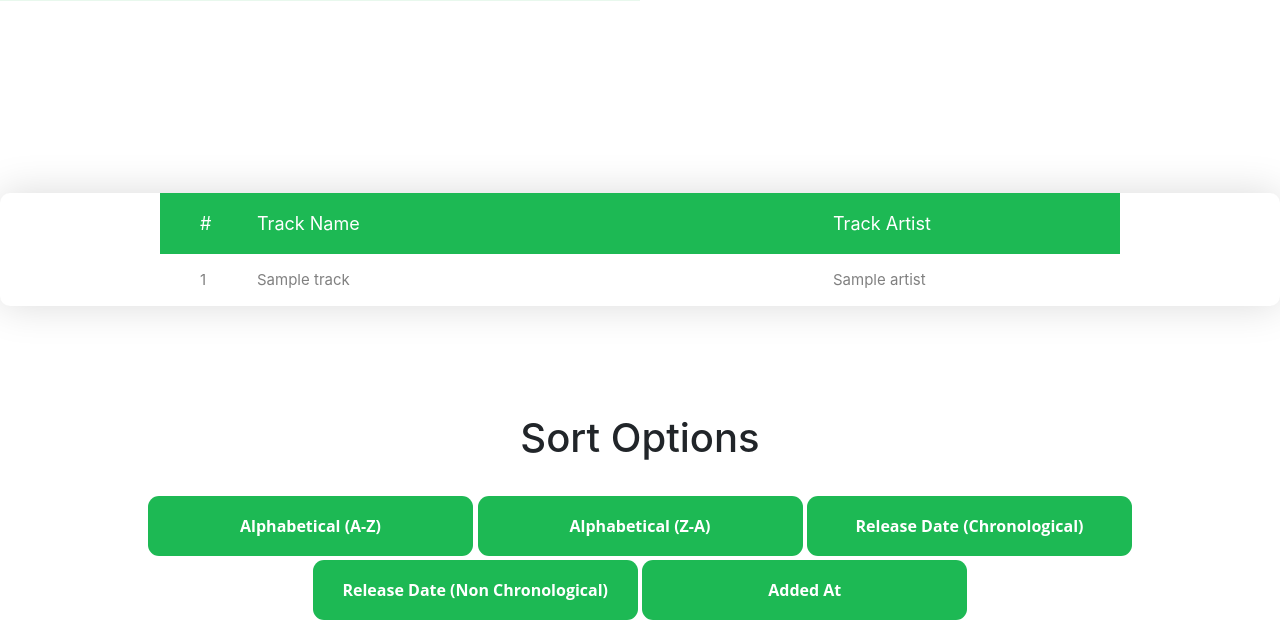
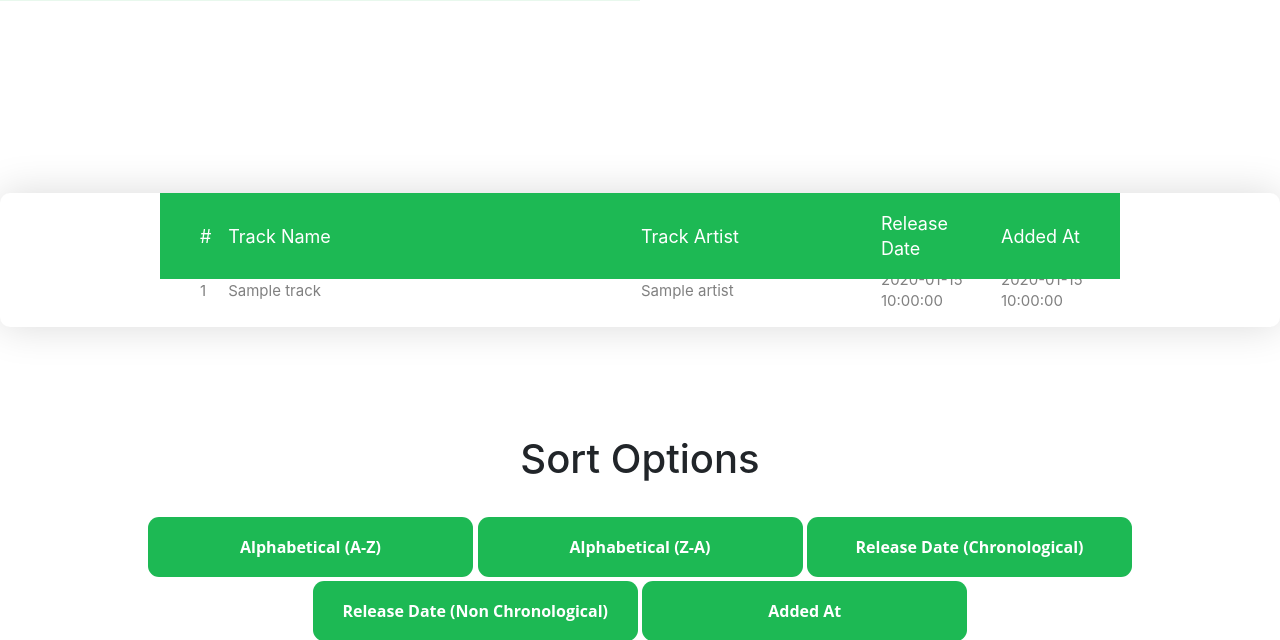
Before and after one commit to eliasbenb/Sortify, a Flask app: template templates/playlist.html in a window 1280 px wide. Shown: the part 799-1439 px from the top of the page. Run offline with Flask 2, Linux system fonts and the light colour scheme; the template is opened without the code that fills it: most values are stand-ins (such as "Sample title", 1, 10 or a date in 2020); lists and menus that the app fills with data are empty; some libraries are stand-ins or nearby versions.

Commit message:
Added authentication checks and added more info to table

```diff
--- a/app.py
+++ b/app.py
@@ -67,9 +67,13 @@ def login_success_page():
 
 @app.route('/playlists')
 def playlists_page():
-    global playlists_soup
-    playlists_soup = sp.current_user_playlists()
-    return render_template('playlists.html', playlists_soup = playlists_soup)
+    try:
+        print(sp)
+        global playlists_soup
+        playlists_soup = sp.current_user_playlists()
+        return render_template('playlists.html', playlists_soup = playlists_soup)
+    except:
+        return redirect("login")
 
 @app.route('/playlists/<int:index>')
 def playlist_page(index):
@@ -82,6 +86,8 @@ def playlist_page(index):
     results = sp.playlist(playlist['id'],
         fields="tracks,next")
     tracks = results['tracks']
+    for track in tracks['items']:
+        print(track['added_at'])
     return render_template('playlist.html', playlist = playlist, playlist_name = playlist_name, playlist_id = playlist_id, playlists_soup = playlists_soup, tracks = tracks, index = index)
 
 @app.route('/playlists/<int:index>/added_at')
--- a/static/css/table.css
+++ b/static/css/table.css
@@ -14,16 +14,24 @@ th, td {
 }
 
 .column1 {
-  width: 10%;
+  width: 7%;
   padding-left: 40px;
 }
 
 .column2 {
-  width: 60%;
+  width: 43%;
 }
 
 .column3 {
-  width: 35%;
+  width: 25%;
+}
+
+.column4 {
+  width: 12.5%;
+}
+
+.column5 {
+  width: 12.5%;
 }
 
 .table100-head th {
--- a/templates/playlist.html
+++ b/templates/playlist.html
@@ -29,6 +29,8 @@
                                 <th class="cell100 column1">#</th>
                                 <th class="cell100 column2">Track Name</th>
                                 <th class="cell100 column3">Track Artist</th>
+                                <th class="cell100 column4">Release Date</th>
+                                <th class="cell100 column5">Added At</th>
                             </tr>
                         </thead>
                     </table>
@@ -42,6 +44,8 @@
                                 <td class="cell10 column1">{{ loop.index }}</td>
                                 <td class="cell100 column2">{{ track['track']['name'] }}</td>
                                 <td class="cell100 column3">{{ track['track']['artists'][0]['name'] }}</td>
+                                <td class="cell100 column4">{{ track['track']['album']['release_date'] }}</td>
+                                <td class="cell100 column5">{{ track['added_at'] }}</td>
                             </tr>
                             {% endfor %}
                         </tbody>
```
